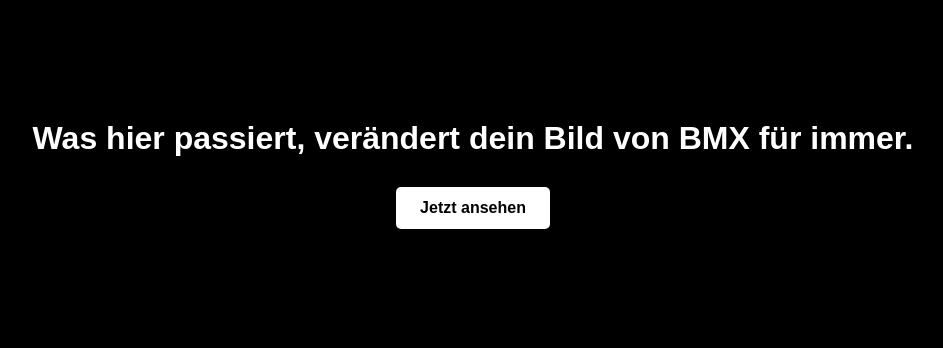
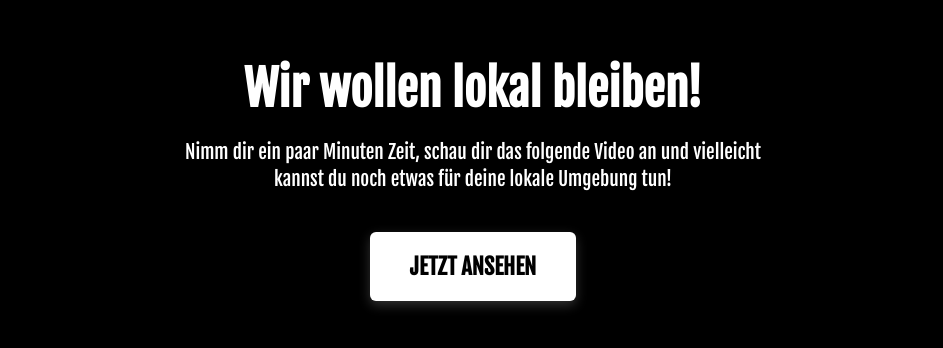
Before and after one commit to meinbestandsprojekt/bmx-qr-website, a plain HTML site: page index.html in a window 1280 px wide. Shown: the part 236-584 px from the top of the page, without its empty margins (167-1110 px from the left). Drawn offline with Linux system fonts and the light colour scheme.

Commit message:
Update index.html

```diff
--- a/index.html
+++ b/index.html
@@ -2,41 +2,65 @@
 <html lang="de">
 <head>
   <meta charset="UTF-8">
-  <title>Was ist das hier?</title>
+  <title>Wir wollen lokal bleiben!</title>
+  <meta name="viewport" content="width=device-width, initial-scale=1.0">
+  <!-- Fjalla One einbinden -->
+  <link href="https://fonts.googleapis.com/css2?family=Fjalla+One&display=swap" rel="stylesheet">
   <style>
     body {
-      font-family: Arial, sans-serif;
+      margin: 0;
+      padding: 0;
       background-color: #000;
       color: #fff;
+      font-family: 'Fjalla One', sans-serif;
       display: flex;
-      flex-direction: column;
       align-items: center;
       justify-content: center;
-      height: 100vh;
-      margin: 0;
+      min-height: 100vh;
       text-align: center;
     }
+
+    .container {
+      padding: 0 5vw;
+    }
+
     h1 {
-      font-size: 2em;
-      margin-bottom: 30px;
-      padding: 0 20px;
+      font-size: 3em;
+      margin-bottom: 20px;
     }
+
+    p {
+      font-size: 1.2em;
+      max-width: 600px;
+      margin: 0 auto 40px auto;
+      line-height: 1.4;
+    }
+
     a.button {
-      text-decoration: none;
-      padding: 12px 24px;
+      display: inline-block;
+      padding: 20px 40px;
       background-color: #fff;
       color: #000;
+      font-size: 1.4em;
+      text-transform: uppercase;
+      text-decoration: none;
       font-weight: bold;
-      border-radius: 5px;
-      transition: background-color 0.2s;
+      border-radius: 6px;
+      box-shadow: 0 4px 12px rgba(255,255,255,0.2);
+      transition: transform 0.25s ease, background-color 0.25s ease;
     }
+
     a.button:hover {
-      background-color: #ccc;
+      background-color: #eee;
+      transform: scale(1.05);
     }
   </style>
 </head>
 <body>
-  <h1>Was hier passiert, verändert dein Bild von BMX für immer.</h1>
-  <a class="button" href="intro.html">Jetzt ansehen</a>
+  <div class="container">
+    <h1>Wir wollen lokal bleiben!</h1>
+    <p>Nimm dir ein paar Minuten Zeit, schau dir das folgende Video an und vielleicht kannst du noch etwas für deine lokale Umgebung tun!</p>
+    <a class="button" href="intro.html">Jetzt ansehen</a>
+  </div>
 </body>
 </html>
```
